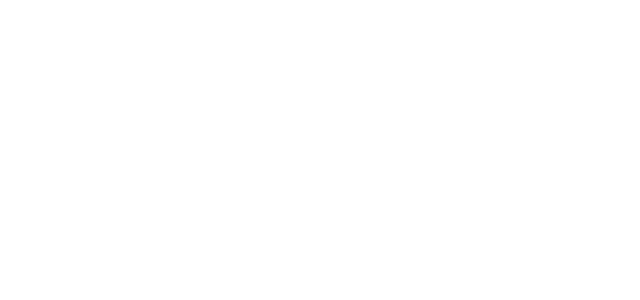
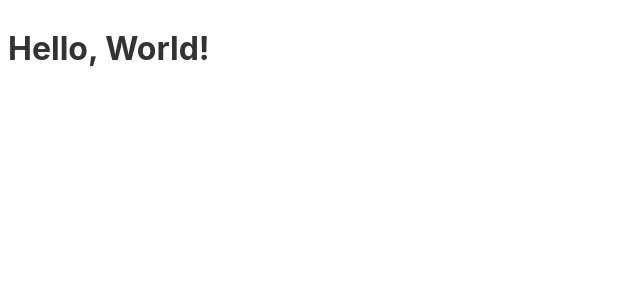
Before and after one commit to xsocratx/svelte-study, a Svelte app in the folder svelte-study/: page / in a window 1280 px wide. Shown: the top 300 px of the page, without its empty margins (0-640 px from the left). Built offline with nearby package versions, Linux system fonts and the light colour scheme.

Commit message:
add data

```diff
--- a/svelte-study/src/App.svelte
+++ b/svelte-study/src/App.svelte
@@ -0,0 +1,5 @@
+<script>
+	let name = 'World'
+</script>
+
+<h1>Hello, {name}!</h1>
```
